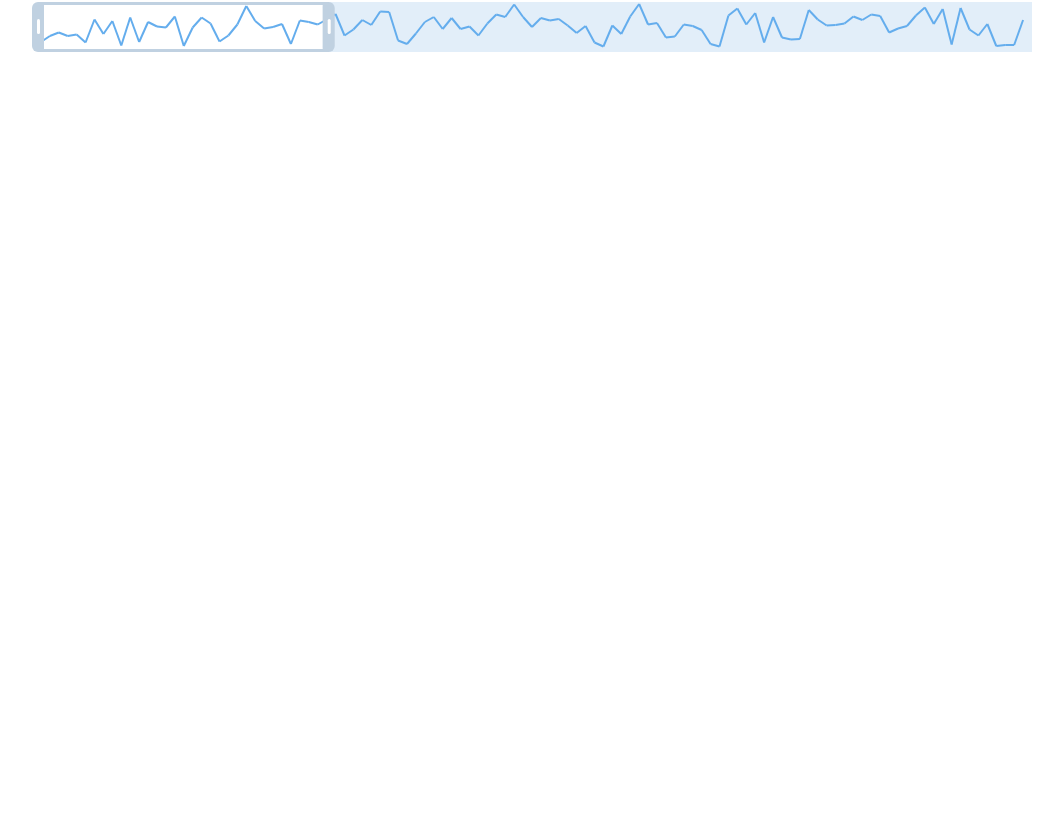
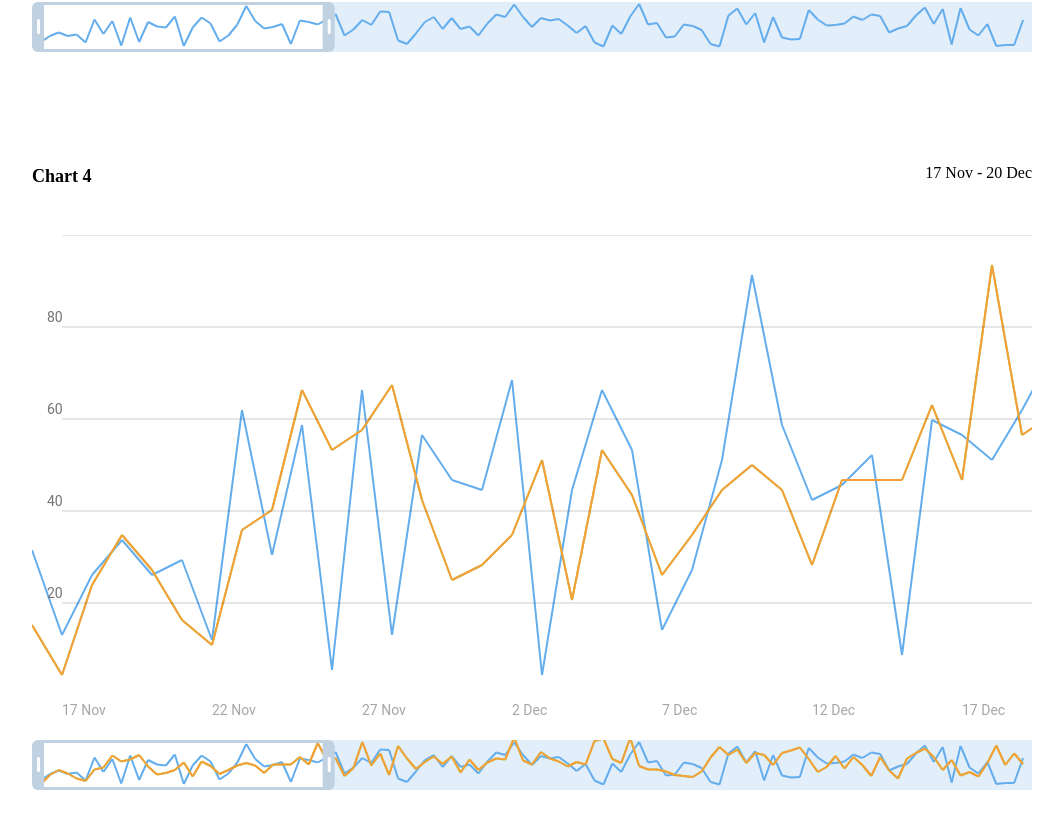
Before and after one commit to skainetslava/tg-chart, a Svelte app: page / in a window 1280 px wide. Shown: the part 2314-3142 px from the top of the page, without its empty margins (108-1171 px from the left). Before the commit the page ends 2422 px from the top, so only its background shows below. Built offline with nearby package versions, Linux system fonts and the light colour scheme; the HTML template or start-up script is replaced by a standard one.

Commit message:
add chart

```diff
--- a/src/App.svelte
+++ b/src/App.svelte
@@ -99,4 +99,5 @@
   <BarChart {xData} yData={product} {colors} title="Chart 1"/>
   <BarChart {xData} yData={products} {colors} title="Chart 2"/>
   <Diagram {xData} yData={product} {colors} title="Chart 3"/>
+  <Diagram {xData} yData={products} {colors} title="Chart 4"/>
 </div>
```
